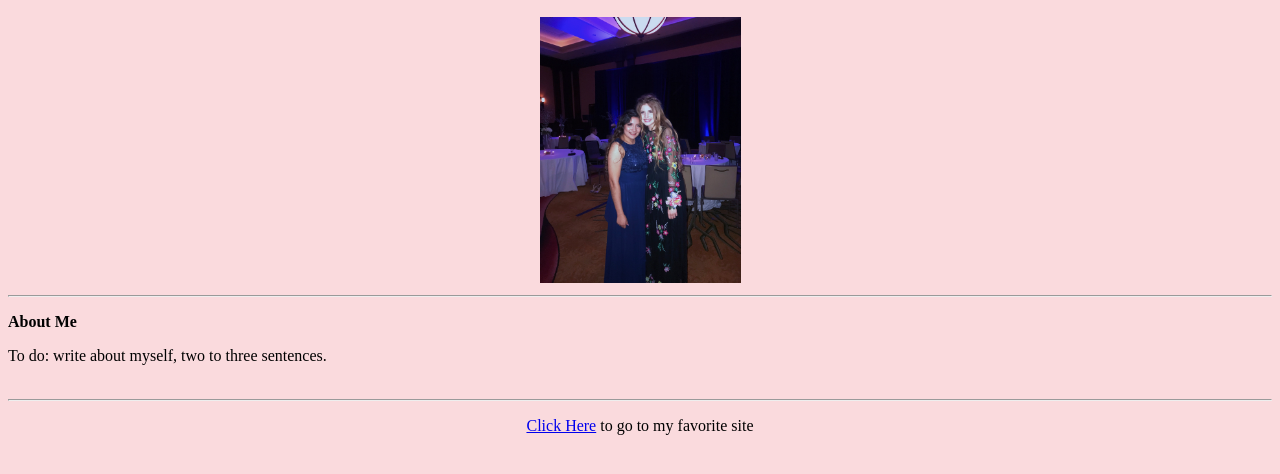
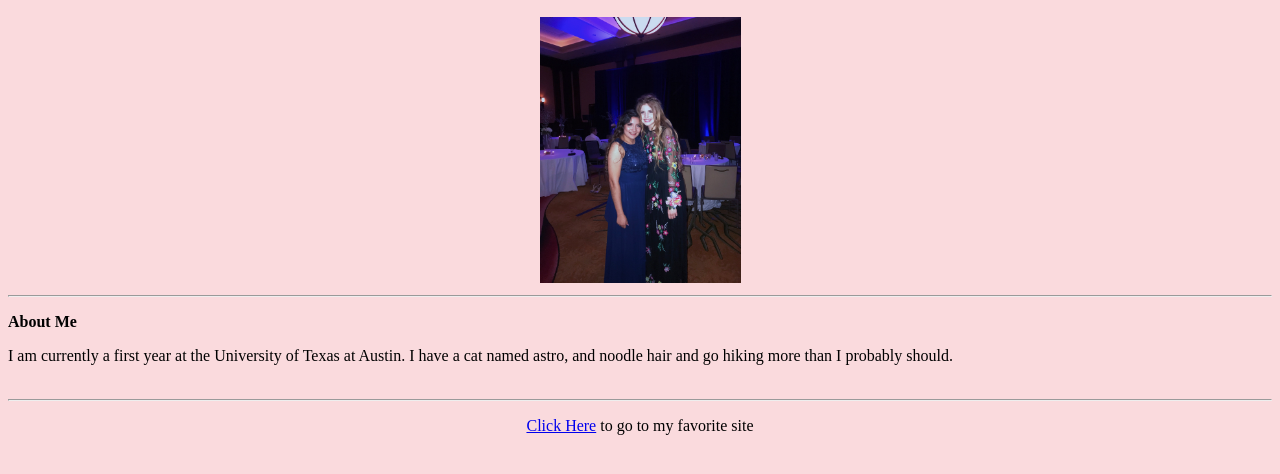
Before and after one commit to cherinnfaith/cherinnfaith.gethub.io, a plain HTML site: page index.html in a window 1280 px wide. Shown: the part 144-618 px from the top of the page. Drawn offline with Linux system fonts and the light colour scheme.

Commit message:
Update index.html

```diff
--- a/index.html
+++ b/index.html
@@ -13,7 +13,7 @@
 
 <p><strong>About Me</strong></p>
 
-<p>To do: write about myself, two to three sentences. <br /><br /></p>
+<p>I am currently a first year at the University of Texas at Austin. I have a cat named astro, and noodle hair and go hiking more than I probably should.  <br /><br /></p>
 
 <hr>
 
```
